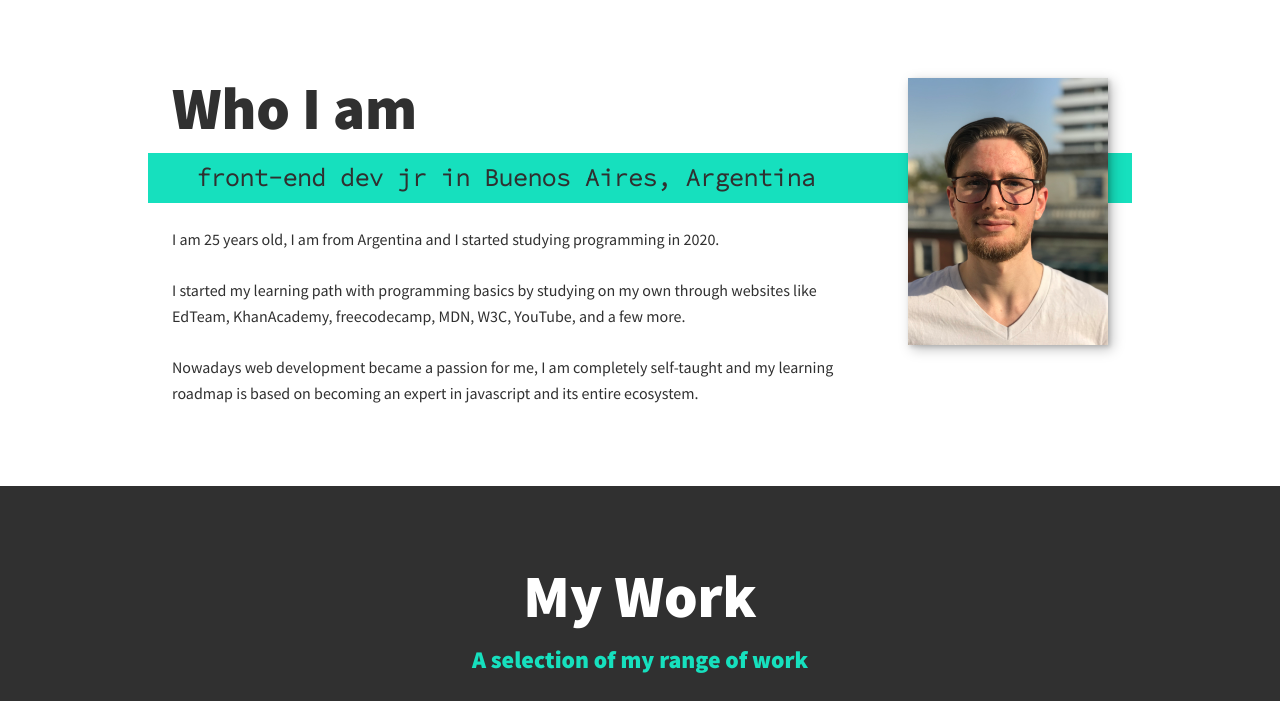
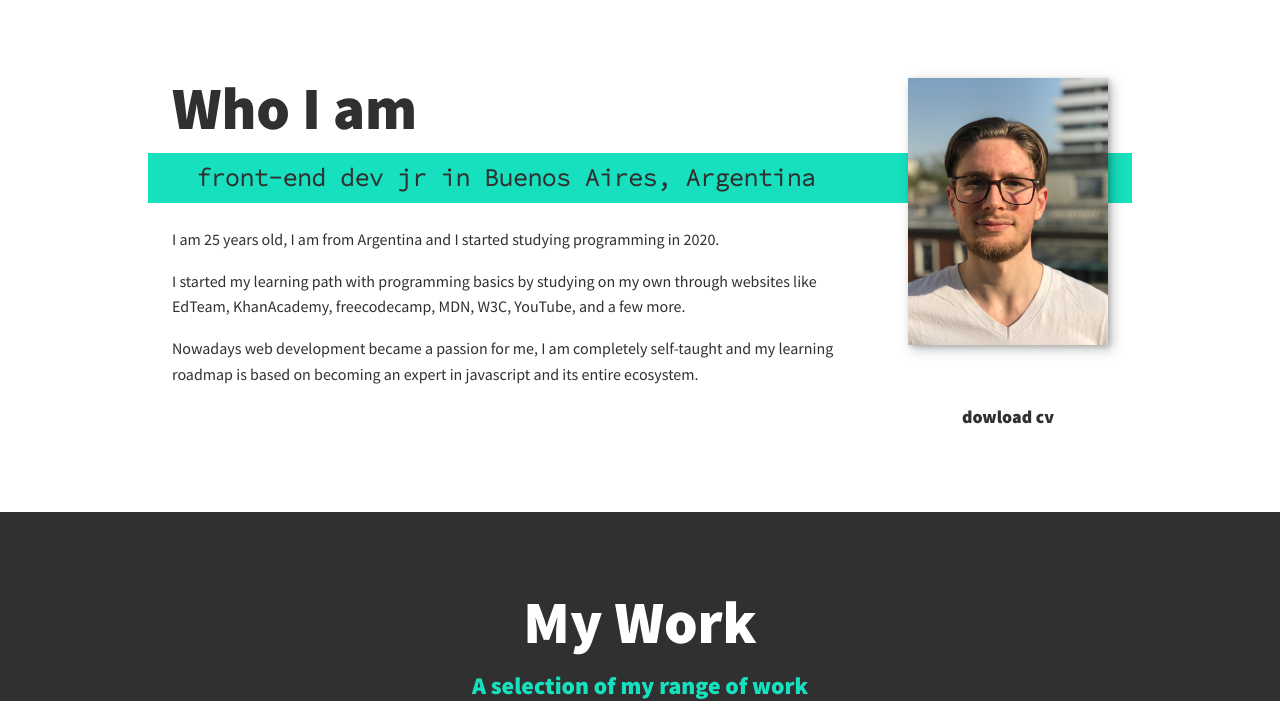
Before and after one commit to francopagnotta/FrancoPagnotta.github.io, a plain HTML site: page index.html in a window 1280 px wide. Shown: the part 1104-1805 px from the top of the page. Drawn offline with Linux system fonts and the light colour scheme.

Commit message:
download cv button added

```diff
--- a/index.html
+++ b/index.html
@@ -83,18 +83,18 @@
         <div class="about-me__body">
             <p>
                 I am 25 years old, I am from Argentina and I started studying programming in 2020.
-                <br>
-                <br>
+            </p>
+            <p>
                 I started my learning path with programming basics by studying on my own through websites like EdTeam,
                 KhanAcademy, freecodecamp, MDN, W3C, YouTube, and a few more.
             </p>
-                <br>
             <p>
                 Nowadays web development became a passion for me, I am completely self-taught
                 and my learning roadmap is based on becoming an expert in javascript and its entire ecosystem.
             </p>
         </div>
         <img src="/img/me-aboutme.jpg" alt="an other picture about me" class="about-me__img">
+        <a href="/cv/Franco_Adrián Pagnotta_Developer.pdf" class="download-cv">dowload cv</a>
     </section>
 
     <!--My Work-->
--- a/style.css
+++ b/style.css
@@ -293,16 +293,6 @@ h3 {font-size: var(--fontsize-h3);}
     margin-bottom: 2em;
 }
 
-/* .section__title--tecnologies::after {
-    content: '';
-    display: block;
-    width:2em;
-    height:1px;
-    margin: 0.5em auto 1em;
-    background: var(--color-light);
-    opacity: .5;
-} */
-
 .tecnologies-grid {
     display: grid;
     width: 50%;
@@ -443,10 +433,30 @@ h3 {font-size: var(--fontsize-h3);}
     margin-right: auto;
 }
 
+.about-me__body p {
+    margin-bottom: 1em;
+}
+
 .about-me__img {
     box-shadow: var(--boxshadow);
 }
 
+.download-cv {
+    padding: 0;
+    background: var(--color-dark);
+    border: none;
+    background:none;
+    text-decoration: none;
+    font-size: var(--fontsize-body);
+    font-weight: var(--fw-bold);
+    color: var(--color-dark);
+    transition: 200ms ease;
+}
+
+.download-cv:hover {
+    color: var(--color-accent);
+    transform: scale(1.1);
+}
 
 /* RESPONSIVE DESIGN - ABOUT ME - MAXWIDTH 599PX */
 @media screen and (max-width:599px) {
@@ -458,8 +468,9 @@ h3 {font-size: var(--fontsize-h3);}
          "title title"
          "subtitle subtitle"
          "img img"
-         "text text "
-         "text text ";
+         "text text"
+         "text text"
+         "cv cv";
     }
 
     .section__title--about {
@@ -483,6 +494,14 @@ h3 {font-size: var(--fontsize-h3);}
         grid-row:3/4;
         margin-bottom: 1em;
     }
+
+    .download-cv {
+        grid-area: cv;
+        grid-column: 1/-1;
+        position: relative;
+        margin-top: 2em;
+        text-align: center;
+    }
 }
 
 /* RESPONSIVE DESIGN - ABOUT ME - MIN WIDTH 600PX */
@@ -493,7 +512,8 @@ h3 {font-size: var(--fontsize-h3);}
         grid-template-areas:
         "title img"
         "subtitle img"
-        "text img";
+        "text img"
+        "cv cv";
         grid-column-gap: 2em;
     }
 
@@ -515,6 +535,14 @@ h3 {font-size: var(--fontsize-h3);}
     .about-me__img {
         grid-area: img;
         z-index: 2;
+    }
+
+    .download-cv {
+        grid-area: cv;
+        grid-column: 2/3;
+        text-align: center;
+        position: relative;
+        /* top: -30px; */
     }
 }
 
```
Also changed, not shown: 1 other file. Lines whose indentation alone changed are shown as unchanged.
